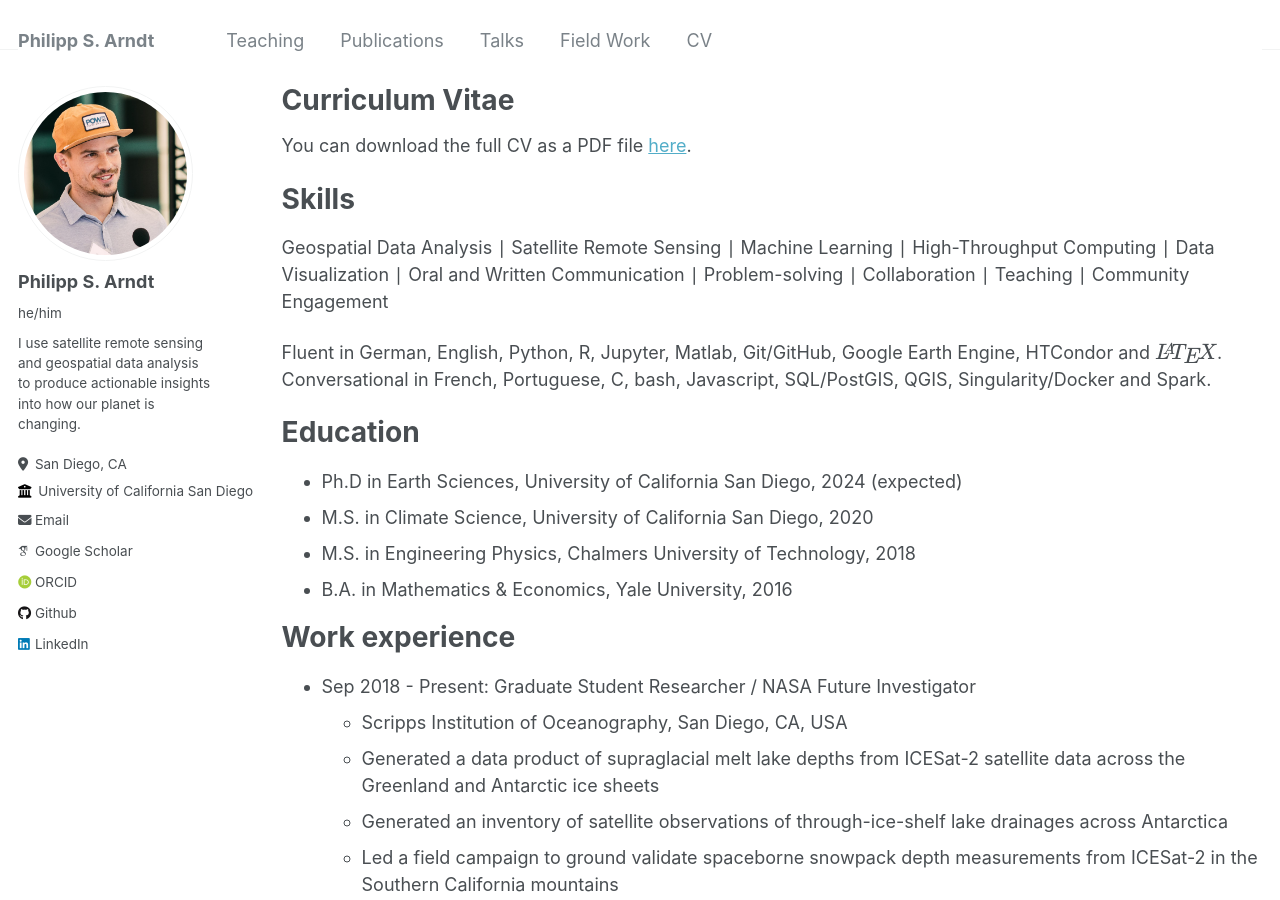
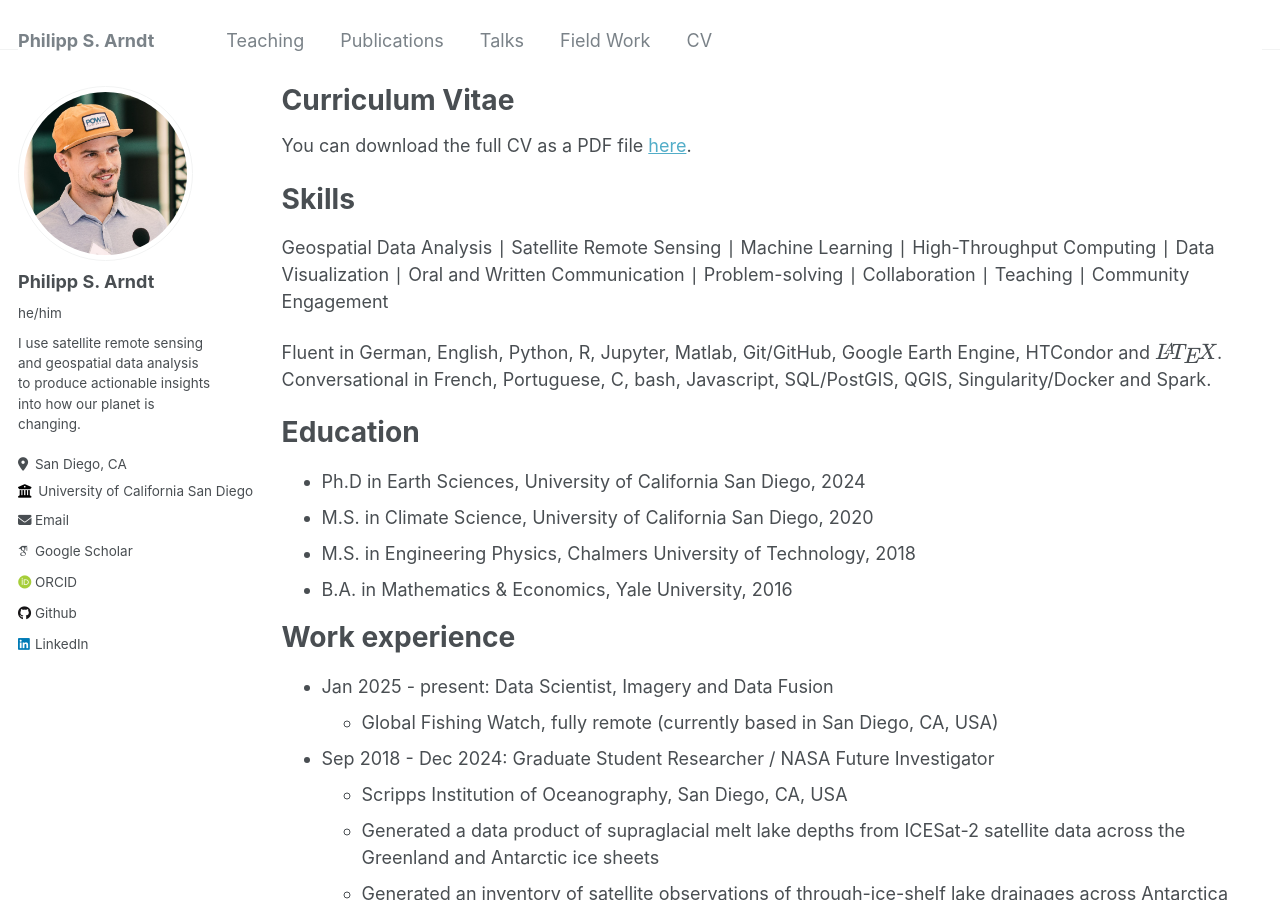
Before and after one commit to fliphilipp/fliphilipp.github.io, a Jekyll site: the page built from _pages/cv.md, in a window 1280 px wide and 900 px high. Built offline with Jekyll 4.4.1, drawn with Linux system fonts in a browser that asks for light colours; some web fonts are replaced.

Commit message:
Update cv.md, add GFW entry

```diff
--- a/_pages/cv.md
+++ b/_pages/cv.md
@@ -19,14 +19,18 @@ Fluent in German, English, Python, R, Jupyter, Matlab, Git/GitHub, Google Earth
 
 Education
 =====
-* Ph.D in Earth Sciences, University of California San Diego, 2024 (expected)
+* Ph.D in Earth Sciences, University of California San Diego, 2024
 * M.S. in Climate Science, University of California San Diego, 2020
 * M.S. in Engineering Physics, Chalmers University of Technology, 2018
 * B.A. in Mathematics & Economics, Yale University, 2016
 
 Work experience
 =====
-* Sep 2018 - Present: Graduate Student Researcher / NASA Future Investigator
+
+* Jan 2025 - present: Data Scientist, Imagery and Data Fusion
+  * Global Fishing Watch, fully remote (currently based in San Diego, CA, USA)
+
+* Sep 2018 - Dec 2024: Graduate Student Researcher / NASA Future Investigator
   * Scripps Institution of Oceanography, San Diego, CA, USA
   * Generated a data product of supraglacial melt lake depths from ICESat-2 satellite data across the Greenland and Antarctic ice sheets
   * Generated an inventory of satellite observations of through-ice-shelf lake drainages across Antarctica
```
